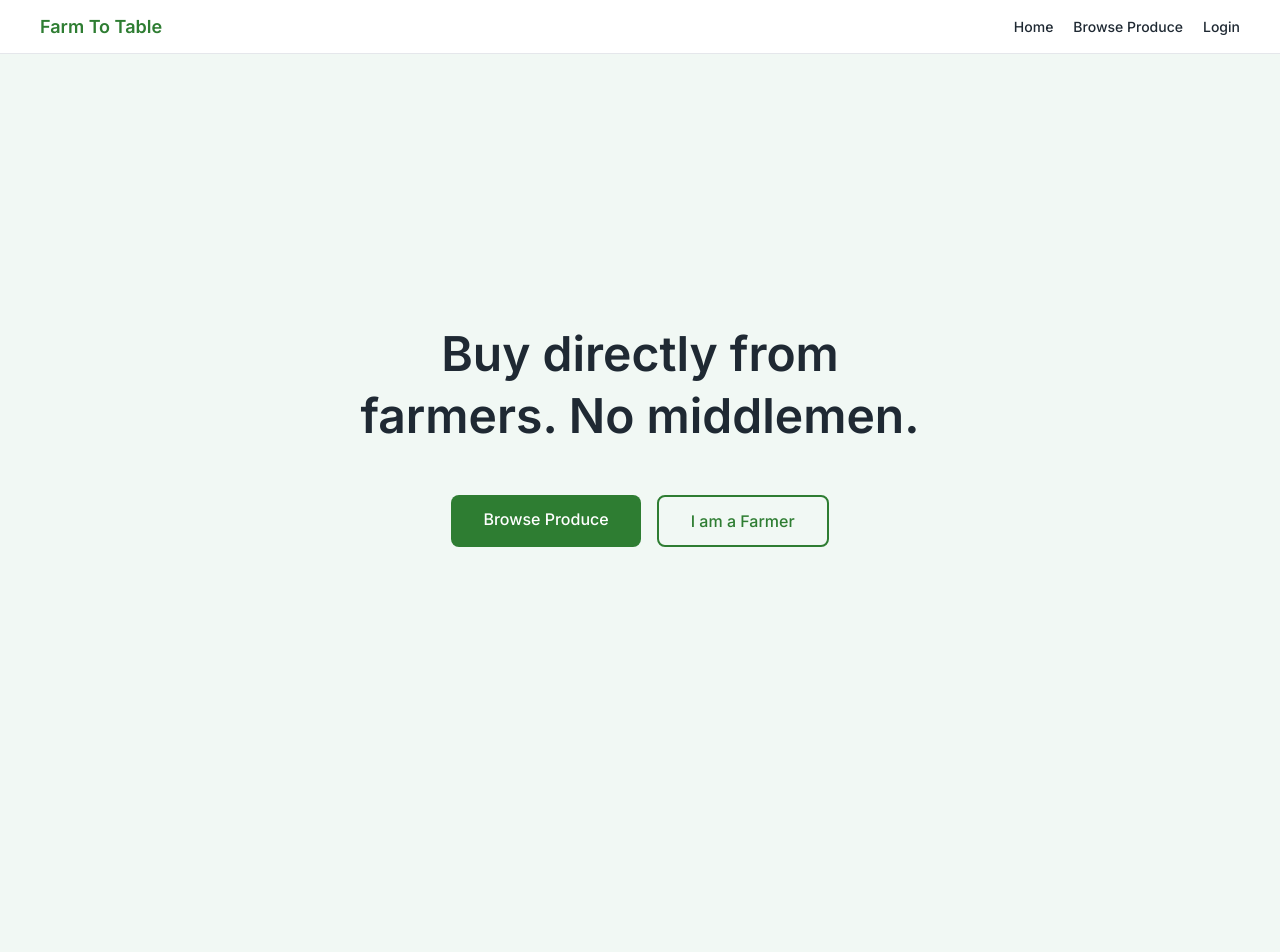
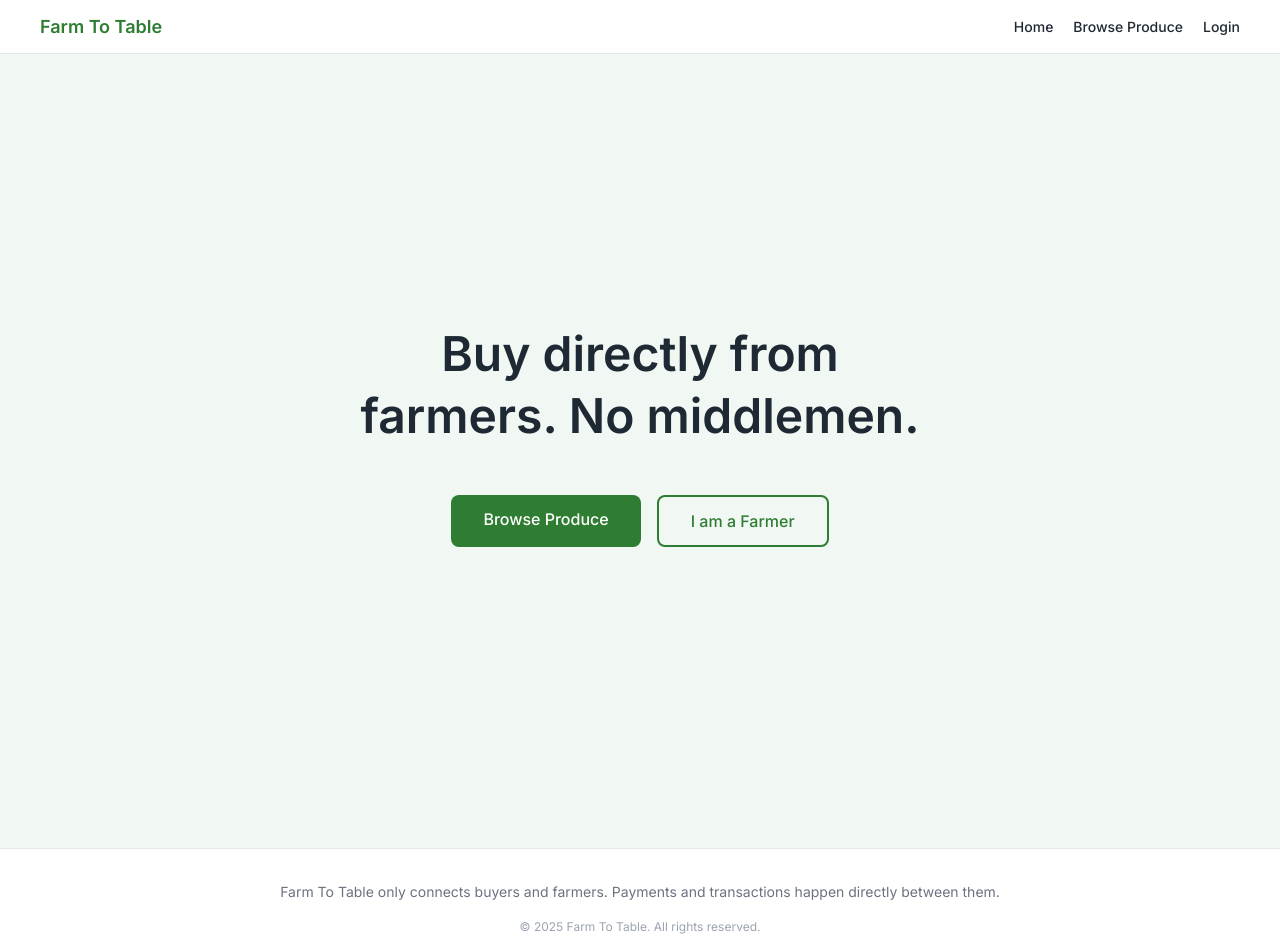
Before and after one commit to sanjanb/k-tech-nain, a Next.js app: page / in a window 1280 px wide. Shown: the top 952 px of the page. Before the commit the page ends 800 px from the top, so only its background shows below. Built offline with nearby package versions, Linux system fonts and the light colour scheme; no server answers.

Commit message:
feat: add Footer component to enhance layout with footer information

```diff
--- a/app/layout.jsx
+++ b/app/layout.jsx
@@ -1,6 +1,7 @@
 import { Inter } from "next/font/google";
 import "../styles/globals.css";
 import Navigation from "../components/Navigation";
+import Footer from "../components/Footer";
 
 const inter = Inter({ subsets: ["latin"] });
 
@@ -15,6 +16,7 @@ export default function RootLayout({ children }) {
       <body>
         <Navigation />
         {children}
+        <Footer />
       </body>
     </html>
   );
--- /dev/null
+++ b/components/Footer.jsx
@@ -0,0 +1,32 @@
+export default function Footer() {
+  return (
+    <footer style={{
+      background: 'var(--color-white)',
+      borderTop: '1px solid #E5E7EB',
+      padding: '32px 20px',
+      marginTop: 64,
+    }}>
+      <div style={{
+        maxWidth: 1200,
+        margin: '0 auto',
+        textAlign: 'center',
+      }}>
+        <p style={{
+          fontSize: 14,
+          color: 'var(--color-text-secondary)',
+          margin: 0,
+          lineHeight: 1.6,
+        }}>
+          Farm To Table only connects buyers and farmers. Payments and transactions happen directly between them.
+        </p>
+        <p style={{
+          fontSize: 12,
+          color: '#9CA3AF',
+          margin: '16px 0 0 0',
+        }}>
+          © {new Date().getFullYear()} Farm To Table. All rights reserved.
+        </p>
+      </div>
+    </footer>
+  );
+}
```
